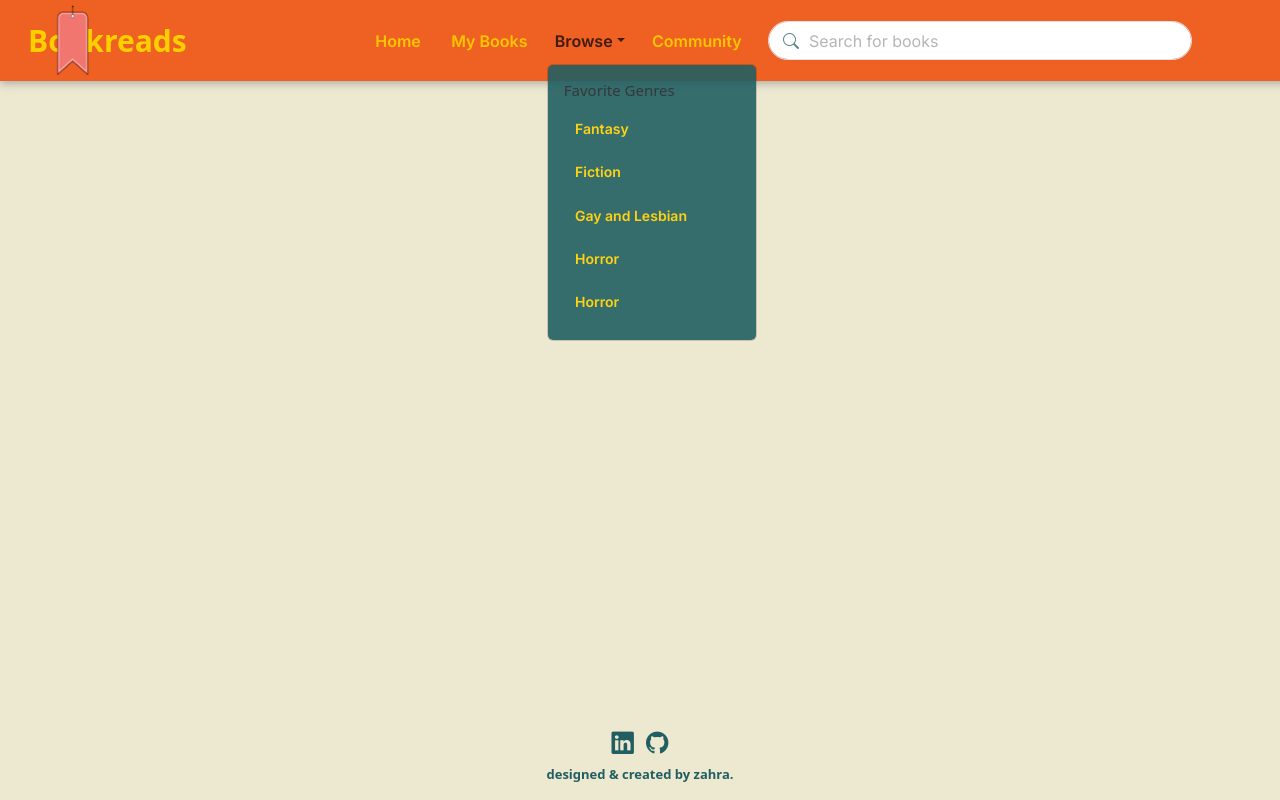
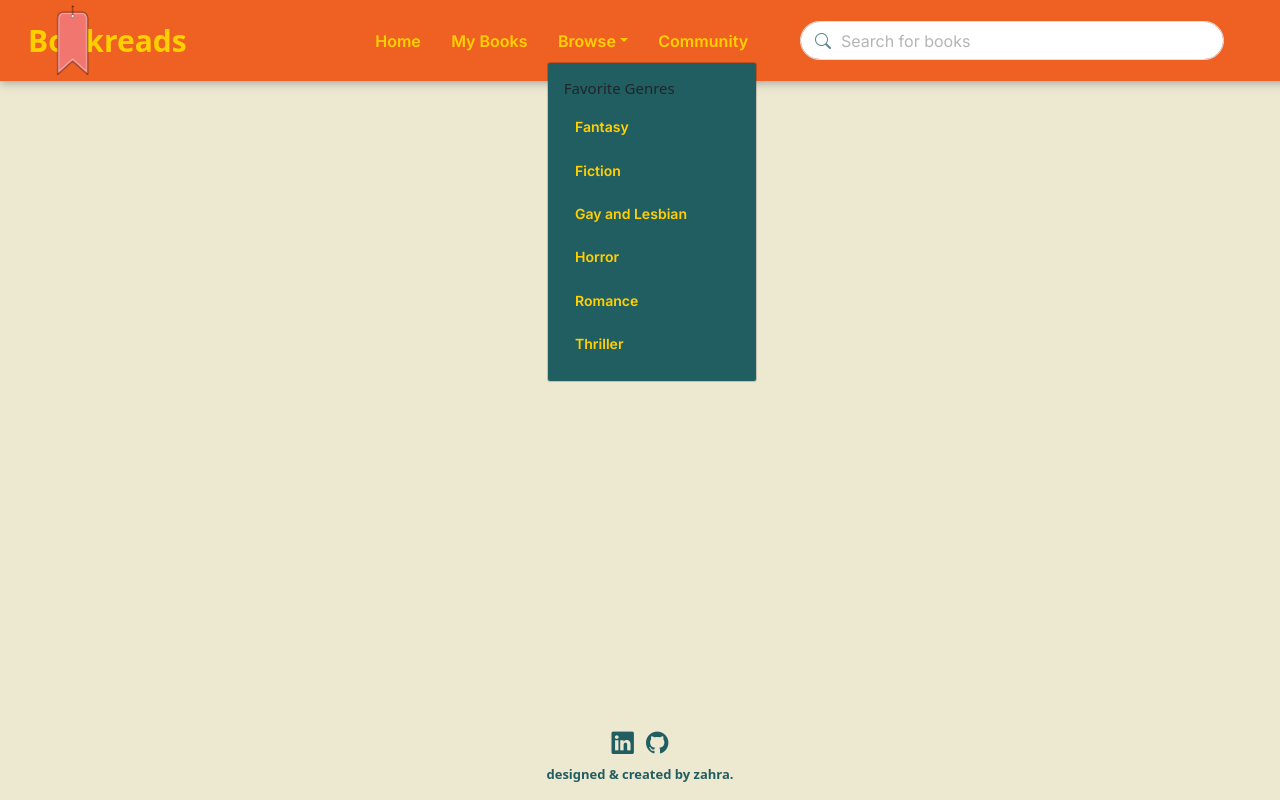
Before and after one commit to mariafirozx/bookreads, a React (Create React App) app: page /home in a window 1280 px wide. Both pictures are taken after a click on the item "Browse". Built offline with nearby package versions, Linux system fonts and the light colour scheme; a web font is replaced by a local one.

Commit message:
added files

```diff
--- a/src/front/Home.js
+++ b/src/front/Home.js
@@ -6,16 +6,16 @@ export default function Home(){
     return(
         <>
 
-        {/* <div className="main">
-            <Navbar title="Bookreads"></Navbar>
+        <div className="left-container">
 
-        </div> */}
-
-        <div className="display-card">
-            <div>
-
+            <div className="current-read">
 
             </div>
+
+            <div className="want-to-read">
+
+            </div>
+
         </div>
 
         </>
--- a/src/front/Navbar.js
+++ b/src/front/Navbar.js
@@ -33,21 +33,23 @@ export default function Navbar(props){
                         <div className="nav-list">
                             <ul className="navbar-nav me-auto mb-2 mb-lg-0">
                                 <li className="nav-item">
-                                    <a className="Home">Home</a>
+                                    <a className="Home active">Home</a>
 
                                 </li>
                                 <li className="nav-item">
                                     <a className="myBooks">My Books</a>
                                 </li>
                                 <li className="nav-item dropdown" onClick={() => setOpenDropdown(drop => !drop)}>
-                                    <a className="nav-link dropdown-toggle Browse" href="#">Browse</a>
+                                    <a className="dropdown-toggle Browse" href="#">Browse</a>
                                     <ul className={`list dropdown-menu ${OpenDropdown? 'show' : ''}`}>
                                         <h4 className="favGenreTitle">Favorite Genres</h4>
                                         <li><a className="dropdown-item" href="#">Fantasy</a></li>
                                         <li><a className="dropdown-item" href="#">Fiction</a></li>
                                         <li><a className="dropdown-item" href="#">Gay and Lesbian</a></li>
                                         <li><a className="dropdown-item" href="#">Horror</a></li>
-                                        <li><a className="dropdown-item" href="#">Horror</a></li>
+                                        <li><a className="dropdown-item" href="#">Romance</a></li>
+                                        <li><a className="dropdown-item" href="#">Thriller</a></li>
+
                                     </ul>
 
                                 </li>
--- a/src/front/index.css
+++ b/src/front/index.css
@@ -50,7 +50,6 @@ body, #root{
 
   height: 65px;
   width: 110%;
-  /* max-width: 1200px; */
   margin: 0 auto;
   padding: 0 1rem;
   padding-bottom: 1em;
@@ -82,7 +81,7 @@ body, #root{
   border-radius: 5px;
   margin-left: 18em;
   gap: 0.2rem;
-  opacity: 90%;
+  /* opacity: 90%; */
 
 
 }
@@ -117,10 +116,18 @@ body, #root{
 }
 
 .nav-item:hover{
-  /* color: var(--third-primary); */
-  /* transform: translateY(-6px); */
+
   box-shadow: 0 10px 24px rgba(33, 94, 97, 0.16);
   background-color: var(--third-primary);
+
+}
+
+.nav-item .active{
+    /* border-radius: 5px;
+  padding: 0.70rem 0.70rem;
+
+  box-shadow: 0 10px 24px rgba(33, 94, 97, 0.16);
+  background-color: var(--third-primary); */
 
 }
 
@@ -150,7 +157,6 @@ body, #root{
   display: flex;
   right: 12rem;
   top: 1px; */
-
   display: flex;
   align-items: center;
   position: absolute;
@@ -172,7 +178,7 @@ body, #root{
   max-width: 30%;
   margin: 0 0 0 1rem;
   padding: 0;
-  left: 47em;
+  left: 49em;
   border-radius: 30px;
 }
 
@@ -180,8 +186,6 @@ body, #root{
   border-radius: 20px;
   /* height: 2.1em; */
   padding: 0.4rem 3rem;
-
-
   width: 100%;
   box-sizing: border-box;
   padding-right: 2.4rem;
@@ -218,7 +222,6 @@ body, #root{
 } */
 
 .user-container{
-  /* background-color: #215E61; */
   width: 290px;
   display: flex;
   margin: 0 auto;
@@ -247,13 +250,23 @@ body, #root{
   background-color: var(--primary-color);
   border-radius: 50px;
   width: 37px;
- margin-left: 2em;
+  margin-left: 2em;
 
 }
 
 .user-notif i{
   font-size: 1.5rem;
   color: var(--third-primary);
+}
+
+.user-notif:hover{
+  background-color: var(--bg-color);
+  cursor: pointer;
+
+}
+
+.user-notif i:hover{
+  color: var(--secondary-primary);
 }
 
 .favGenreTitle{
@@ -265,9 +278,9 @@ body, #root{
   justify-content: center;
   align-items: center;
   position: absolute;
-
+  border-radius: 3px;
   background-color: var(--third-primary);
-
+  top: 2.8em;
   margin: 0 auto;
   padding: 1rem 2rem 1rem 1rem;
 
@@ -279,6 +292,15 @@ body, #root{
 .dropdown-menu .show{
   display: block;
 }
+
+.dropdown-menu .show{
+   /* box-shadow: 0 10px 24px rgba(33, 94, 97, 0.16);
+  background-color: var(--third-primary); */
+
+}
+
+
+
 
 /**footer**/
 .contain{
```
Also changed, not shown: src/front/App.js (+0 -9 lines), src/front/Book.js (added), src/front/CurrentRead.js (added), src/front/Read.js (added), src/front/Shelf.js (added), src/front/User.js (added), src/front/WantToRead.js (added).
